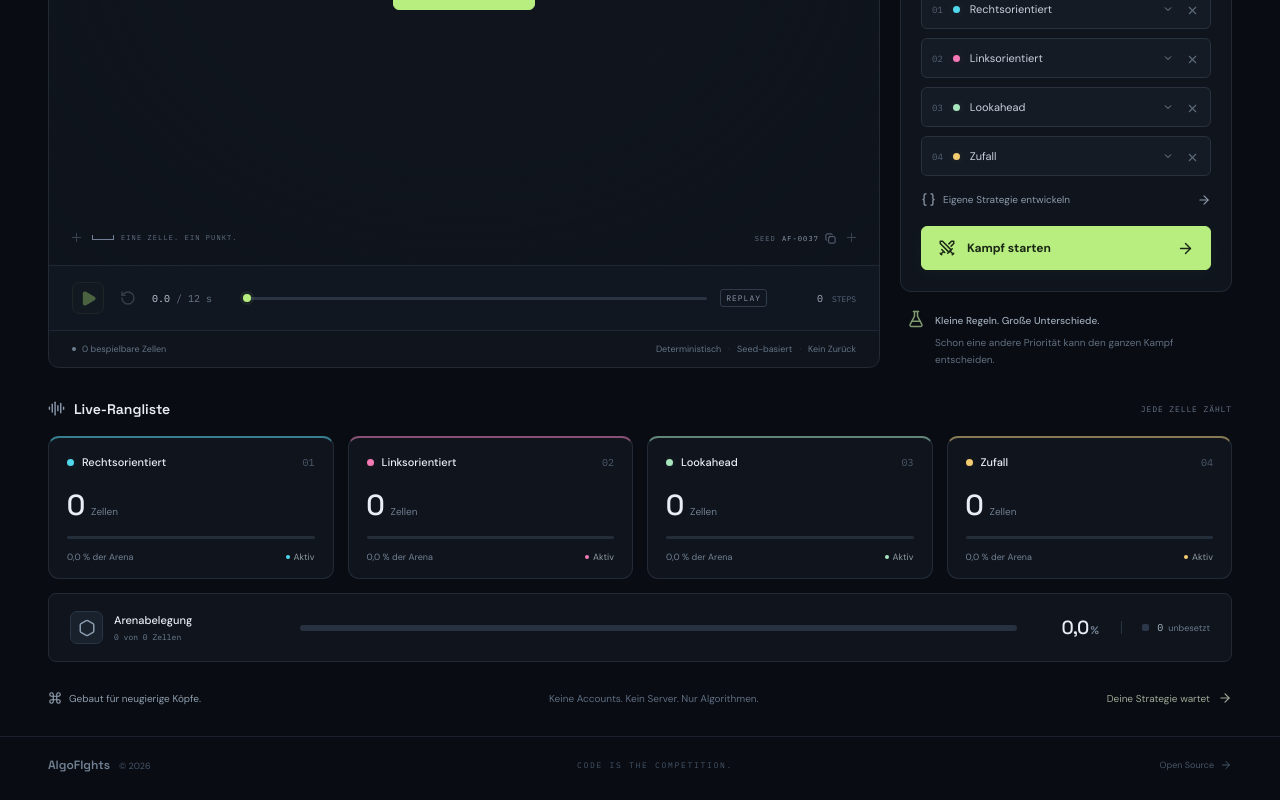
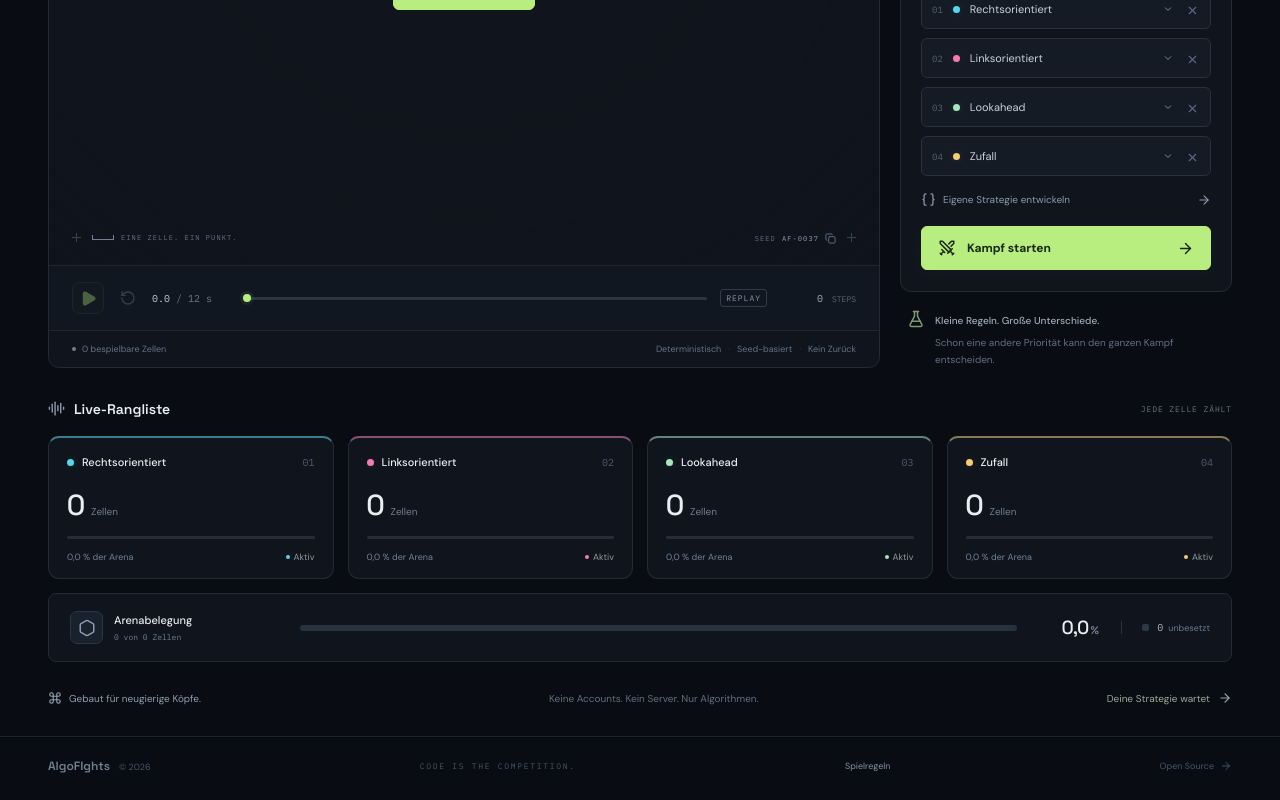
Before and after one commit to sh11n3/AlgoFights, a Vue app: page / in a window 1280 px wide. Shown: the part 785-1585 px from the top of the page. Built offline with nearby package versions, Linux system fonts and the light colour scheme.

Commit message:
Expose mobile game rules and close hosting helper cleanly

```diff
--- a/src/App.vue
+++ b/src/App.vue
@@ -831,8 +831,9 @@ onBeforeUnmount(() => {
     <footer class="site-footer">
       <span
         >AlgoFIghts <span>© {{ new Date().getFullYear() }}</span></span
-      ><span>CODE IS THE COMPETITION.</span
-      ><a
+      ><span>CODE IS THE COMPETITION.</span>
+      <button class="text-button footer-rules" @click="help = true">Spielregeln</button>
+      <a
         href="https://github.com/sh11n3/AlgoFights"
         target="_blank"
         rel="noopener noreferrer"
--- a/src/style.css
+++ b/src/style.css
@@ -1172,6 +1172,10 @@ h1 > span {
   gap: 6px;
   align-items: center;
 }
+.site-footer .footer-rules {
+  font-size: 9px;
+  color: #8292a6;
+}
 .preparation-overlay {
   position: absolute;
   inset: 0;
```
Also changed, not shown: scripts/configure-hosting.mjs (+5 -2 lines).
